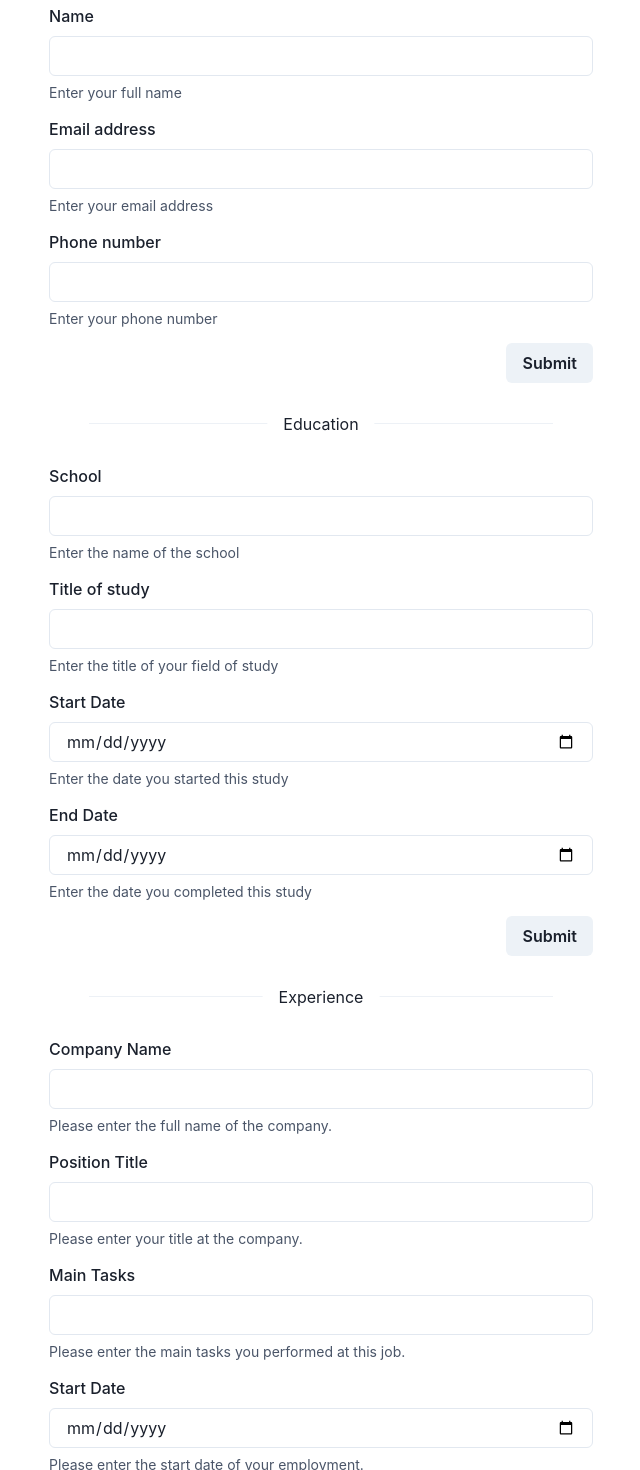
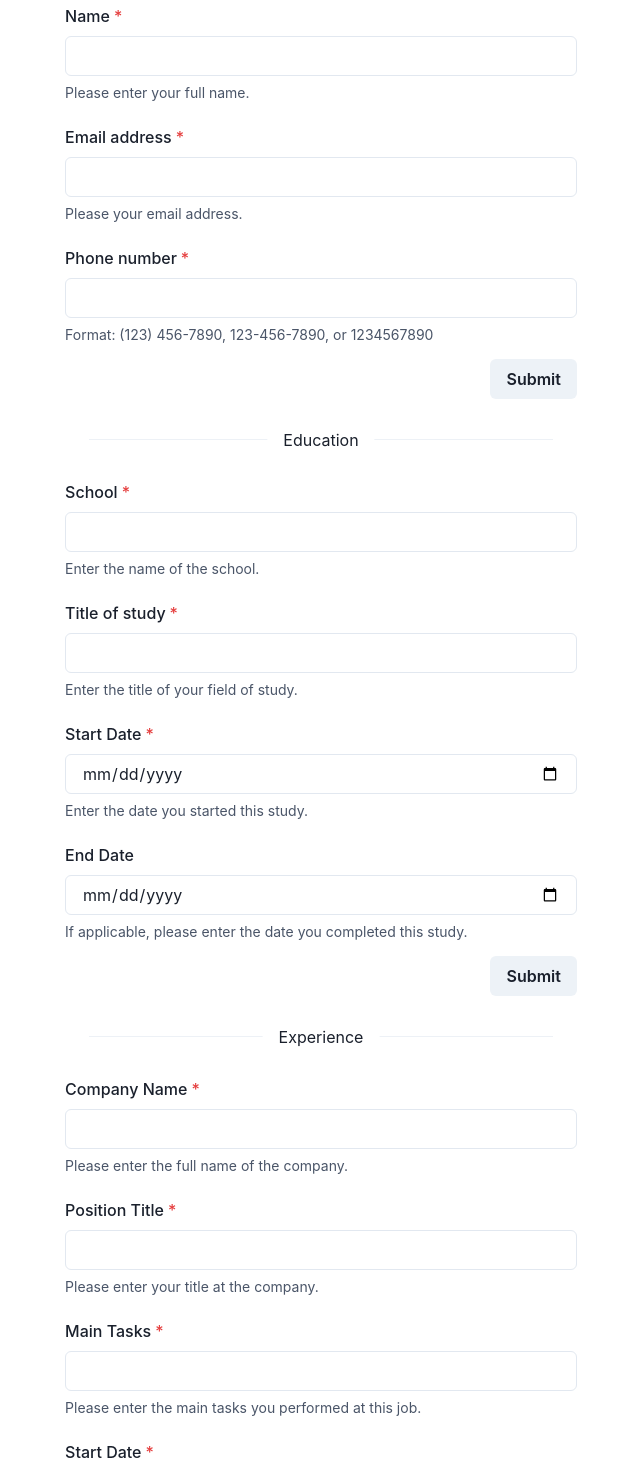
Before and after one commit to ForkEyeee/cv-application, a React (Vite) app: page / in a window 1280 px wide. Shown: the part 160-1630 px from the top of the page, without its empty margins (319-959 px from the left). Built offline with nearby package versions, Linux system fonts and the light colour scheme.

Commit message:
styling changes

```diff
--- a/src/App.jsx
+++ b/src/App.jsx
@@ -14,7 +14,7 @@ function App() {
   }
 
   return (
-    <Flex justifyContent={"center"}>
+    <Flex justifyContent={"center"} minW={"500px"}>
       <Box>
         <Header />
         <Box position="relative" padding="10">
--- a/src/components/Education.jsx
+++ b/src/components/Education.jsx
@@ -9,6 +9,8 @@ import {
   Text,
   Flex,
   Box,
+  Heading,
+  Container,
 } from "@chakra-ui/react";
 
 function Education() {
@@ -26,10 +28,11 @@ function Education() {
   }
 
   return (
+    <Container maxW="container.lg">
       <form onSubmit={handleSubmit}>
         {!isEdit ? (
-        <div>
-          <FormControl>
+          <VStack spacing={6} align="stretch">
+            <FormControl isRequired>
               <FormLabel>School</FormLabel>
               <Input
                 onChange={e =>
@@ -38,14 +41,11 @@ function Education() {
                 value={education.school}
                 type="text"
                 maxLength={"50"}
-              isRequired
               />
-            <Box pb={4}>
-              <FormHelperText>Enter the name of the school</FormHelperText>
-            </Box>
+              <FormHelperText>Enter the name of the school.</FormHelperText>
             </FormControl>
 
-          <FormControl>
+            <FormControl isRequired>
               <FormLabel>Title of study</FormLabel>
               <Input
                 onChange={e =>
@@ -54,16 +54,13 @@ function Education() {
                 value={education.studyTitle}
                 type="text"
                 maxLength={"30"}
-              isRequired
               />
-            <Box pb={4}>
               <FormHelperText>
-                Enter the title of your field of study
+                Enter the title of your field of study.
               </FormHelperText>
-            </Box>
             </FormControl>
 
-          <FormControl>
+            <FormControl isRequired>
               <FormLabel>Start Date</FormLabel>
               <Input
                 onChange={e =>
@@ -71,13 +68,10 @@ function Education() {
                 }
                 value={education.startDate}
                 type="date"
-              isRequired
               />
-            <Box pb={4}>
               <FormHelperText>
-                Enter the date you started this study
+                Enter the date you started this study.
               </FormHelperText>
-            </Box>
             </FormControl>
 
             <FormControl>
@@ -88,39 +82,37 @@ function Education() {
                 }
                 value={education.endDate}
                 type="date"
-              isRequired
               />
-            <Box pb={4}>
               <FormHelperText>
-                Enter the date you completed this study
+                If applicable, please enter the date you completed this study.
               </FormHelperText>
-            </Box>
             </FormControl>
-        </div>
+          </VStack>
         ) : (
-        <VStack align="center">
+          <VStack spacing={4} align="stretch">
             <Box>
-            <Text fontWeight="bold">School:</Text>
+              <Heading size="md">School:</Heading>
               <Text>{education.school}</Text>
             </Box>
             <Box>
-            <Text fontWeight="bold">Title of study:</Text>
+              <Heading size="md">Title of study:</Heading>
               <Text>{education.studyTitle}</Text>
             </Box>
             <Box>
-            <Text fontWeight="bold">Start Date:</Text>
+              <Heading size="md">Start Date:</Heading>
               <Text>{education.startDate}</Text>
             </Box>
             <Box>
-            <Text fontWeight="bold">End Date:</Text>
-            <Text>{education.endDate}</Text>
+              <Heading size="md">End Date:</Heading>
+              <Text>{education.endDate ? education.endDate : "Present"}</Text>
             </Box>
           </VStack>
         )}
-      <Flex justifyContent={"flex-end"}>
+        <Flex justifyContent={"flex-end"} marginTop={4}>
           <Button type="submit">{isEdit ? "Edit" : "Submit"}</Button>
         </Flex>
       </form>
+    </Container>
   );
 }
 
--- a/src/components/Experience.jsx
+++ b/src/components/Experience.jsx
@@ -9,6 +9,8 @@ import {
   Text,
   Flex,
   Box,
+  Heading,
+  Container,
 } from "@chakra-ui/react";
 
 function Experience() {
@@ -27,10 +29,11 @@ function Experience() {
   }
 
   return (
+    <Container maxW="container.lg">
       <form onSubmit={handleSubmit}>
         {!isEdit ? (
-        <div>
-          <FormControl>
+          <VStack spacing={6} align="stretch">
+            <FormControl isRequired>
               <FormLabel>Company Name</FormLabel>
               <Input
                 onChange={e =>
@@ -42,16 +45,13 @@ function Experience() {
                 value={workExperience.companyName}
                 type="text"
                 maxLength={"30"}
-              isRequired
               />
-            <Box pb={4}>
               <FormHelperText>
                 Please enter the full name of the company.
               </FormHelperText>
-            </Box>
             </FormControl>
 
-          <FormControl>
+            <FormControl isRequired>
               <FormLabel>Position Title</FormLabel>
               <Input
                 onChange={e =>
@@ -63,16 +63,13 @@ function Experience() {
                 value={workExperience.positionTitle}
                 type="text"
                 maxLength={"30"}
-              isRequired
               />
-            <Box pb={4}>
               <FormHelperText>
                 Please enter your title at the company.
               </FormHelperText>
-            </Box>
             </FormControl>
 
-          <FormControl>
+            <FormControl isRequired>
               <FormLabel>Main Tasks</FormLabel>
               <Input
                 onChange={e =>
@@ -83,16 +80,13 @@ function Experience() {
                 }
                 value={workExperience.mainTasks}
                 maxLength={"50"}
-              isRequired
               />
-            <Box pb={4}>
               <FormHelperText>
                 Please enter the main tasks you performed at this job.
               </FormHelperText>
-            </Box>
             </FormControl>
 
-          <FormControl>
+            <FormControl isRequired>
               <FormLabel>Start Date</FormLabel>
               <Input
                 onChange={e =>
@@ -103,13 +97,10 @@ function Experience() {
                 }
                 value={workExperience.startDate}
                 type="date"
-              isRequired
               />
-            <Box pb={4}>
               <FormHelperText>
                 Please enter the start date of your employment.
               </FormHelperText>
-            </Box>
             </FormControl>
 
             <FormControl>
@@ -123,43 +114,43 @@ function Experience() {
                 }
                 value={workExperience.endDate}
                 type="date"
-              isRequired
               />
-            <Box pb={4}>
               <FormHelperText>
                 If applicable, please enter the end date of your employment.
               </FormHelperText>
-            </Box>
             </FormControl>
-        </div>
+          </VStack>
         ) : (
-        <VStack align="center">
+          <VStack spacing={4} align="stretch">
             <Box>
-            <Text fontWeight="bold">Company:</Text>
+              <Heading size="md">Company:</Heading>
               <Text>{workExperience.companyName}</Text>
             </Box>
             <Box>
-            <Text fontWeight="bold">Position Title:</Text>
+              <Heading size="md">Position Title:</Heading>
               <Text>{workExperience.positionTitle}</Text>
             </Box>
             <Box>
-            <Text fontWeight="bold">Main Tasks:</Text>
+              <Heading size="md">Main Tasks:</Heading>
               <Text>{workExperience.mainTasks}</Text>
             </Box>
             <Box>
-            <Text fontWeight="bold">Start Date:</Text>
+              <Heading size="md">Start Date:</Heading>
               <Text>{workExperience.startDate}</Text>
             </Box>
             <Box>
-            <Text fontWeight="bold">End Date:</Text>
-            <Text>{workExperience.endDate}</Text>
+              <Heading size="md">End Date:</Heading>
+              <Text>
+                {workExperience.endDate ? workExperience.endDate : "Present"}
+              </Text>
             </Box>
           </VStack>
         )}
-      <Flex justifyContent={"flex-end"}>
+        <Flex justifyContent={"flex-end"} marginTop={4}>
           <Button type="submit">{isEdit ? "Edit" : "Submit"}</Button>
         </Flex>
       </form>
+    </Container>
   );
 }
 
--- a/src/components/PersonalInformation.jsx
+++ b/src/components/PersonalInformation.jsx
@@ -1,5 +1,4 @@
-import { useState, useRef } from "react";
-import PropTypes from "prop-types";
+import { useState } from "react";
 import {
   Input,
   FormControl,
@@ -10,6 +9,8 @@ import {
   Text,
   Flex,
   Box,
+  Heading,
+  Container,
 } from "@chakra-ui/react";
 
 function PersonalInformation() {
@@ -26,10 +27,11 @@ function PersonalInformation() {
   }
 
   return (
+    <Container>
       <form onSubmit={handleSubmit}>
         {!isEdit ? (
-        <div>
-          <FormControl>
+          <VStack spacing={6} align="stretch">
+            <FormControl isRequired>
               <FormLabel>Name</FormLabel>
               <Input
                 onChange={e =>
@@ -38,13 +40,11 @@ function PersonalInformation() {
                 value={personalInfo.name}
                 type="text"
                 maxLength={"50"}
-              isRequired
               />
-            <Box pb={4}>
-              <FormHelperText>Enter your full name</FormHelperText>
-            </Box>
+              <FormHelperText>Please enter your full name.</FormHelperText>
             </FormControl>
-          <FormControl>
+
+            <FormControl isRequired>
               <FormLabel>Email address</FormLabel>
               <Input
                 onChange={e =>
@@ -52,13 +52,11 @@ function PersonalInformation() {
                 }
                 value={personalInfo.email}
                 type="email"
-              isRequired
               />
-            <Box pb={4}>
-              <FormHelperText>Enter your email address</FormHelperText>
-            </Box>
+              <FormHelperText>Please your email address.</FormHelperText>
             </FormControl>
-          <FormControl>
+
+            <FormControl isRequired>
               <FormLabel>Phone number</FormLabel>
               <Input
                 onChange={e =>
@@ -66,33 +64,34 @@ function PersonalInformation() {
                 }
                 value={personalInfo.phone}
                 type="tel"
-              isRequired
+                pattern="\(?([0-9]{3})\)?([ .-]?)([0-9]{3})\2([0-9]{4})"
               />
-            <Box pb={4}>
-              <FormHelperText>Enter your phone number</FormHelperText>
-            </Box>
+              <FormHelperText>
+                Format: (123) 456-7890, 123-456-7890, or 1234567890
+              </FormHelperText>
             </FormControl>
-        </div>
+          </VStack>
         ) : (
-        <VStack align="center">
+          <VStack spacing={4} align="stretch">
             <Box>
-            <Text fontWeight="bold">Name:</Text>
+              <Heading size="md">Name:</Heading>
               <Text>{personalInfo.name}</Text>
             </Box>
             <Box>
-            <Text fontWeight="bold">Email:</Text>
+              <Heading size="md">Email:</Heading>
               <Text>{personalInfo.email}</Text>
             </Box>
             <Box>
-            <Text fontWeight="bold">Phone:</Text>
+              <Heading size="md">Phone:</Heading>
               <Text>{personalInfo.phone}</Text>
             </Box>
           </VStack>
         )}
-      <Flex justifyContent={"flex-end"}>
+        <Flex justifyContent={"flex-end"} marginTop={4}>
           <Button type="submit">{isEdit ? "Edit" : "Submit"}</Button>
         </Flex>
       </form>
+    </Container>
   );
 }
 
```
Lines whose indentation alone changed are shown as unchanged.
